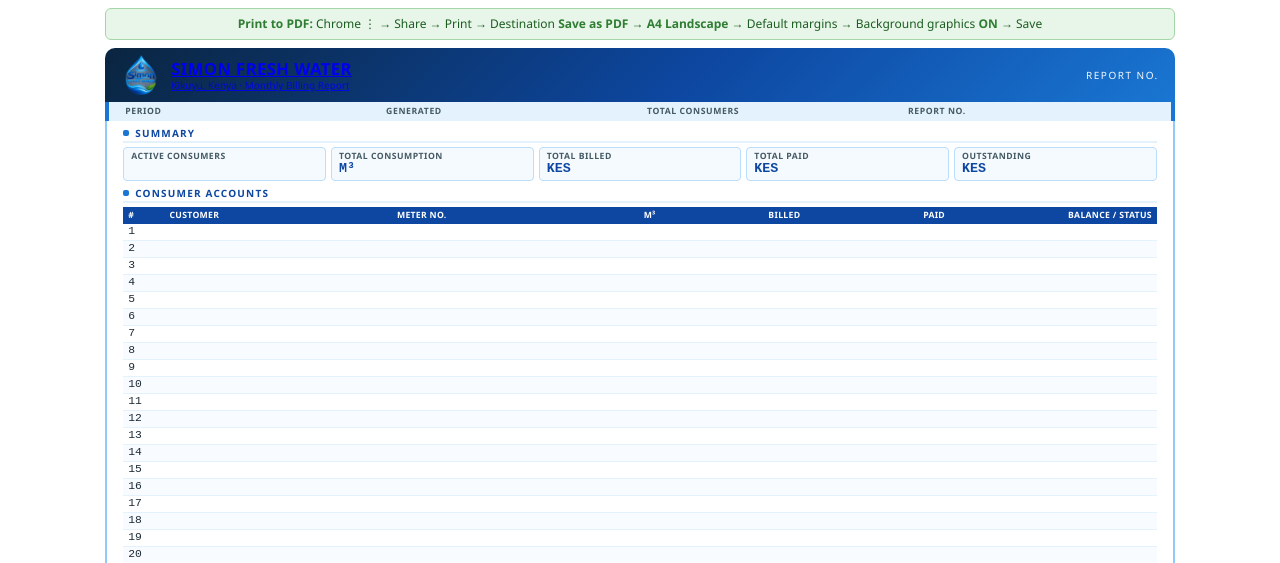
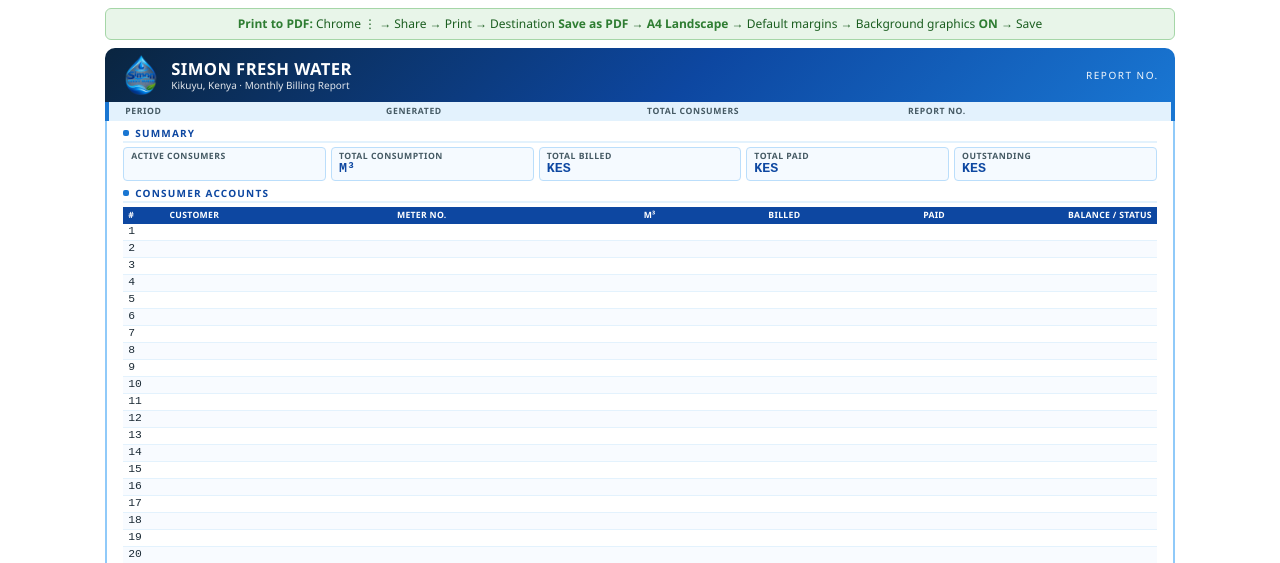
Before and after one commit to Frednn1/simon-freshwater, a Flask app: template templates/SimonWater_ReportTemplate.html in a window 1280 px wide. Shown: the top 563 px of the page. Run offline with Flask 3, Linux system fonts and the light colour scheme; the template is opened without the code that fills it, so the values that code supplies are empty.

Commit message:
templates: add .brand-link { color: inherit } so header h1 inherits #fff (was invisible on gradient)

```diff
--- a/templates/SimonWater_ReceiptTemplate.html
+++ b/templates/SimonWater_ReceiptTemplate.html
@@ -233,6 +233,7 @@
     vertical-align: middle;
     flex-shrink: 0;
   }
+  .brand-link { color: inherit; text-decoration: none; }
 </style>
 </head>
 <body>
--- a/templates/SimonWater_ReportTemplate.html
+++ b/templates/SimonWater_ReportTemplate.html
@@ -157,6 +157,7 @@
     vertical-align: middle;
     flex-shrink: 0;
   }
+  .brand-link { color: inherit; text-decoration: none; }
 </style>
 </head>
 <body>
--- a/templates/SimonWater_StatementTemplate.html
+++ b/templates/SimonWater_StatementTemplate.html
@@ -204,6 +204,7 @@
     vertical-align: middle;
     flex-shrink: 0;
   }
+  .brand-link { color: inherit; text-decoration: none; }
 </style>
 </head>
 <body>
--- a/templates/water_bill_template.html
+++ b/templates/water_bill_template.html
@@ -323,6 +323,7 @@
   }
   .print-hint strong { color: #2e7d32; }
   @media print { .print-hint { display: none !important; } }
+  .brand-link { color: inherit; text-decoration: none; }
 </style>
 </head>
 <body>
```
